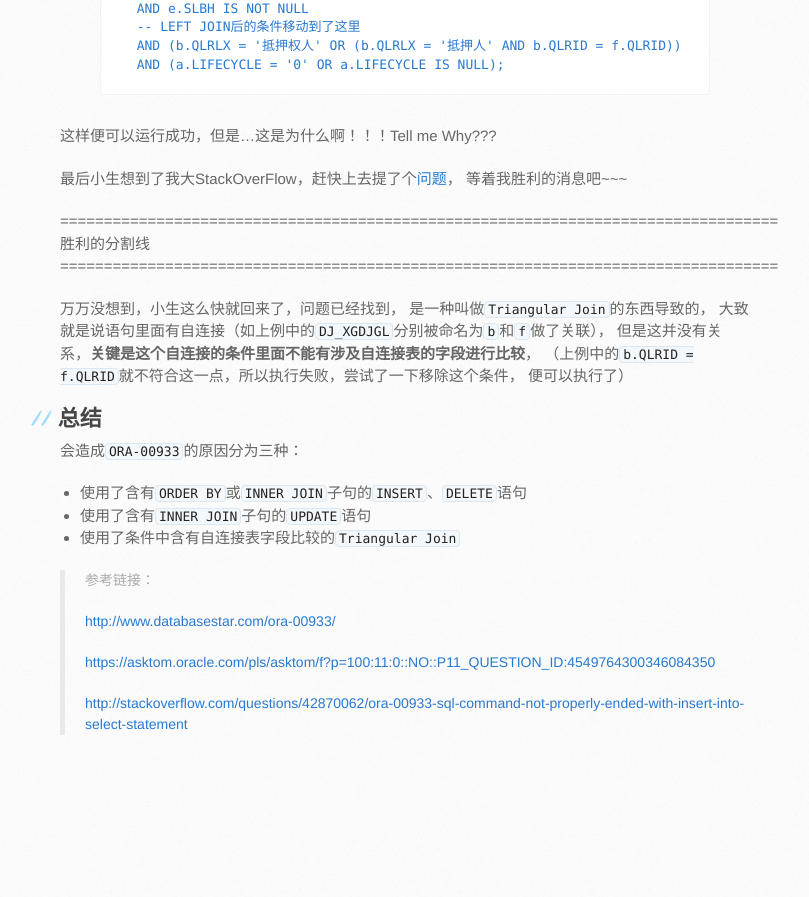
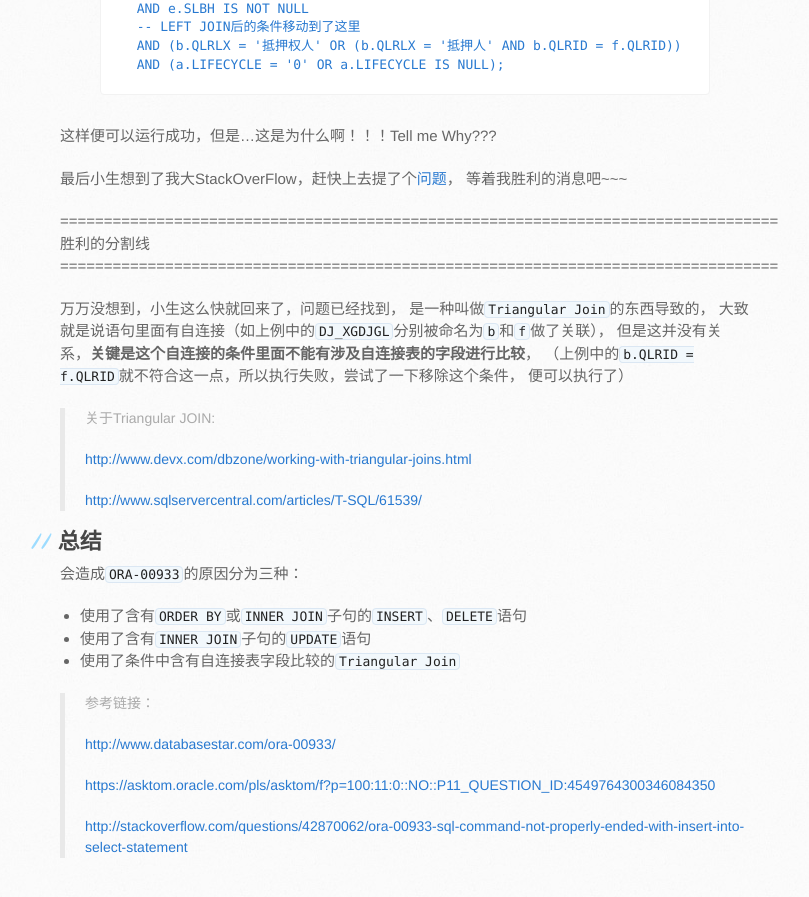
Before and after one commit to baiyangcao/baiyangcao.github.io, a Jekyll site: the page built from _posts/2017-03-18-ora-00933.md, in a window 1280 px wide and 900 px high, scrolled down 1537 px. Shown: the top 897 px of the window, without its empty margins (110-919 px from the left). Built offline with Jekyll 4.4.1, drawn with Linux system fonts in a browser that asks for light colours; nearby versions of some CDN libraries; library files that are not in the unit come from our copies; before the commit the page ends 2314 px from its top, so only the background shows below that.

Commit message:
"ORA-00933"添加Triangular Join相关连接

```diff
--- a/_posts/2017-03-18-ora-00933.md
+++ b/_posts/2017-03-18-ora-00933.md
@@ -85,6 +85,12 @@ WHERE a.SLBH = '20170318'
 （上例中的`b.QLRID = f.QLRID`就不符合这一点，所以执行失败，尝试了一下移除这个条件，
 便可以执行了）
 
+> 关于Triangular JOIN:
+>
+> <http://www.devx.com/dbzone/working-with-triangular-joins.html>
+>
+> <http://www.sqlservercentral.com/articles/T-SQL/61539/>
+
 ## 总结
 
 会造成`ORA-00933`的原因分为三种：
```
